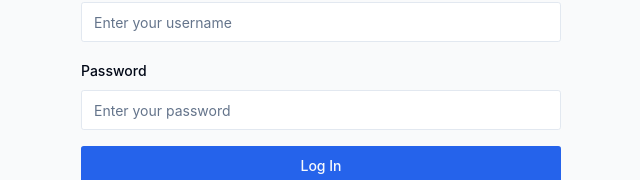
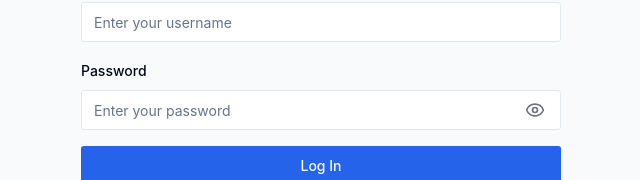
Before and after one commit to sockify/sockify, a React (Vite) app in the folder web-client/: page /admin/login in a window 1280 px wide. Shown: the part 318-498 px from the top of the page, without its empty margins (319-959 px from the left). Built offline with nearby package versions, Linux system fonts and the light colour scheme.

Commit message:
feat: adds a show/hide password feature for log in page

```diff
--- a/web-client/src/pages/admin/AdminLoginPage.tsx
+++ b/web-client/src/pages/admin/AdminLoginPage.tsx
@@ -12,8 +12,8 @@ import {
 import { Input } from "@/components/ui/input";
 import { useAuth } from "@/context/AuthContext";
 import { zodResolver } from "@hookform/resolvers/zod";
-import { Lock } from "lucide-react";
-import { useEffect } from "react";
+import { Eye, EyeOff, Lock } from "lucide-react";
+import { useEffect, useState } from "react";
 import { useForm } from "react-hook-form";
 import toast from "react-hot-toast";
 import { useNavigate } from "react-router-dom";
@@ -29,6 +29,7 @@ export default function AdminLoginPage() {
   const navigate = useNavigate();
   const { login, isLoggingIn, isAuthenticated } = useAuth();
 
+  const [showPassword, setShowPassword] = useState(false);
   const form = useForm<AdminLoginForm>({
     resolver: zodResolver(adminLoginSchema),
     defaultValues: {
@@ -99,11 +100,28 @@ export default function AdminLoginPage() {
                   <FormItem>
                     <FormLabel>Password</FormLabel>
                     <FormControl>
-                      <Input
-                        type="password"
-                        placeholder="Enter your password"
-                        {...field}
-                      />
+                      <div className="relative">
+                        <Input
+                          type={showPassword ? "text" : "password"}
+                          placeholder="Enter your password"
+                          {...field}
+                          className="pr-12"
+                        />
+                        <div
+                          className="absolute inset-y-0 right-0 flex cursor-pointer items-center pr-4"
+                          onClick={() => setShowPassword(!showPassword)}
+                        >
+                          {showPassword ? (
+                            <EyeOff className="h-5 w-5 text-gray-500">
+                              <span className="sr-only">Hide password</span>
+                            </EyeOff>
+                          ) : (
+                            <Eye className="h-5 w-5 text-gray-500">
+                              <span className="sr-only">Show password</span>
+                            </Eye>
+                          )}
+                        </div>
+                      </div>
                     </FormControl>
                     <FormMessage />
                   </FormItem>
```
